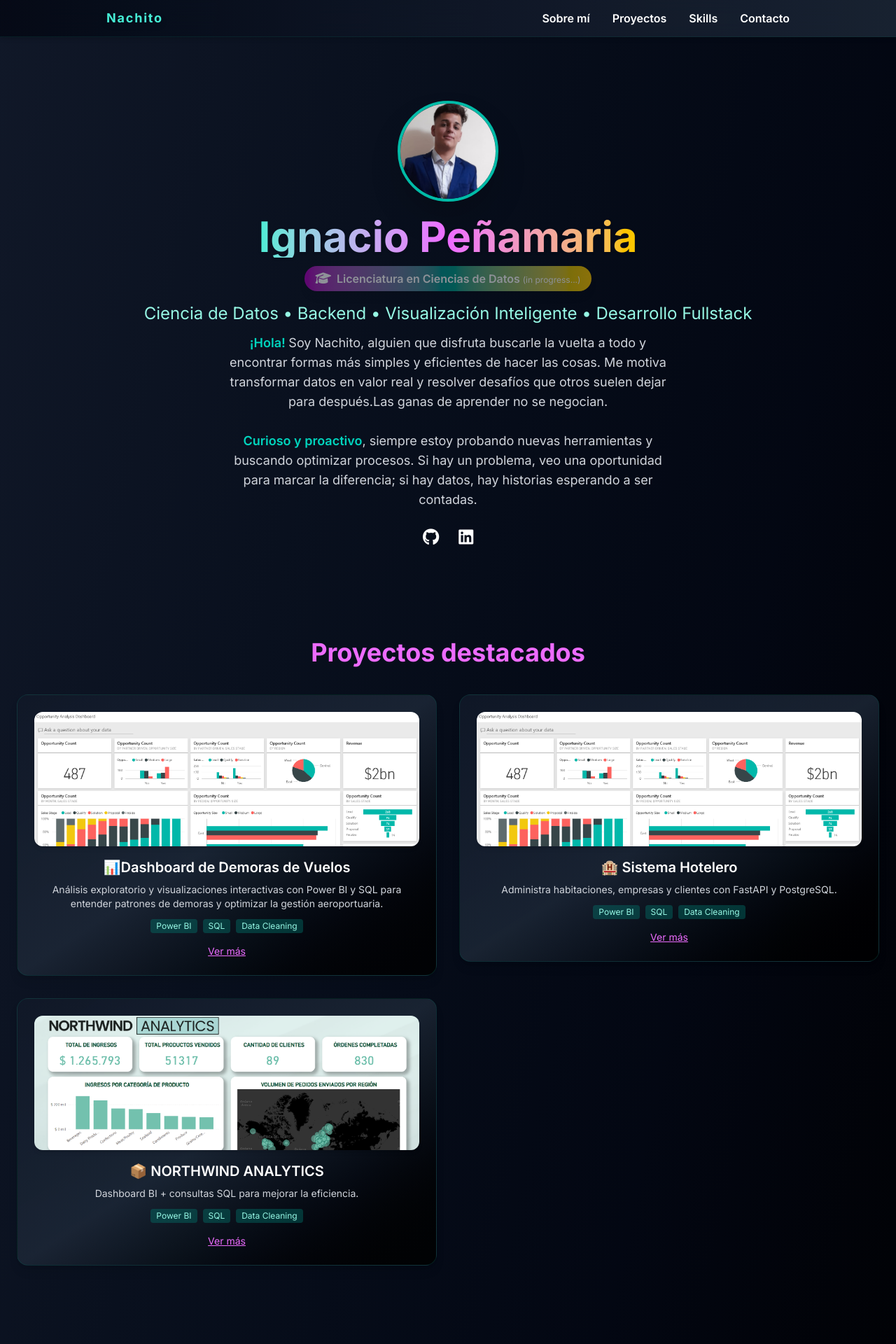
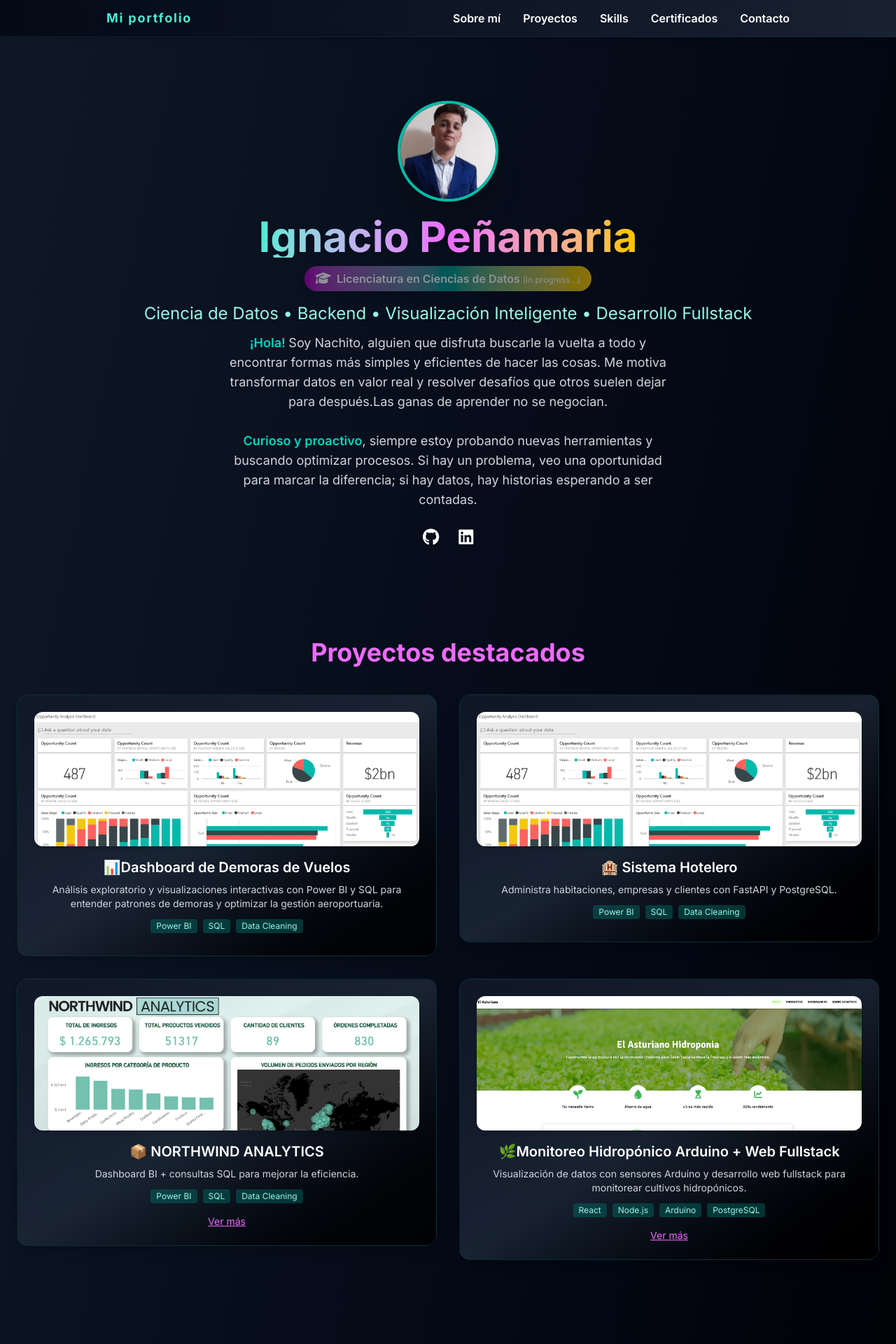
Before and after one commit to nachitoxx6262/mi-portfolio, a Next.js app: page / in a window 1280 px wide. Shown: the top 1920 px of the page at 70% size. Built offline with nearby package versions, Linux system fonts and the light colour scheme.

Commit message:
Refactor code structure for improved readability and maintainability

```diff
--- a/src/app/page.js
+++ b/src/app/page.js
@@ -26,7 +26,7 @@ const proyectos = [
     image: "/proyectos/dashboard_vuelos.png",
     slug: "dashboard-demoras-vuelos",
     tecnologias: ["Power BI", "SQL", "Data Cleaning"],
-    link: "https://tu-demo-o-repo.com",
+    //link: "https://tu-demo-o-repo.com",
   },
   {
     title: "🏨 Sistema Hotelero",
@@ -34,7 +34,7 @@ const proyectos = [
     image: "/proyectos/dashboard_vuelos.png",
     slug: "sistema-hotelero",
     tecnologias: ["Power BI", "SQL", "Data Cleaning"],
-    link: "https://tu-demo-o-repo.com",
+    //link: "https://tu-demo-o-repo.com",
   },
   {
     title: "📦 NORTHWIND ANALYTICS",
@@ -46,22 +46,23 @@ const proyectos = [
     //   link: "https://app.powerbi.com/view?r=eyJrIjoiZTA2ZGVjMGItNjE0Ny00MmZlLTg4YjgtODQyOWY0NmExYjU4IiwidCI6ImFhM2EwOTgzLTFmZTEtNDQxOC04NzJmLWNiYmZhOTA1ZjZlMyIsImMiOjR9"
     // },
     tecnologias: ["Power BI", "SQL", "Data Cleaning"],
-    link: "https://app.powerbi.com/view?r=eyJrIjoiZTA2ZGVjMGItNjE0Ny00MmZlLTg4YjgtODQyOWY0NmExYjU4IiwidCI6ImFhM2EwOTgzLTFmZTEtNDQxOC04NzJmLWNiYmZhOTA1ZjZlMyIsImMiOjR9",
+    link: "proyecto",
   },
-  // {
-  //   title: "🚀 Machine Learning Agrícola",
-  //   description: "Predicción de rendimiento de cultivos con regresión y redes neuronales.",
-  //   slug: "sistema-ml-agricola",
-  //   image: "/proyectos/dashboard_vuelos.png",
-  //   tecnologias: ["Power BI", "SQL", "Data Cleaning"],
-  //   link: "https://tu-demo-o-repo.com",
-  // },
+  {
+    title: "🌿Monitoreo Hidropónico Arduino + Web Fullstack",
+    description: "Visualización de datos con sensores Arduino y desarrollo web fullstack para monitorear cultivos hidropónicos.",
+    slug: "sistema-ml-agricola",
+    image: "/proyectos/hidroponic.png",
+    tecnologias: ["React", "Node.js", "Arduino", "PostgreSQL"],
+    link: "https://hidroponic.vercel.app/",
+  },
 ]
 
 export default function Home() {
   const aboutRef = useRef(null)
   const skillsRef = useRef(null)
   const proyectosRef = useRef(null)
+  const certificadosRef = useRef(null)
   const contactoRef = useRef(null)
 
   const scrollTo = (ref) => ref.current.scrollIntoView({ behavior: "smooth" })
@@ -74,6 +75,7 @@ export default function Home() {
         aboutRef={aboutRef}
         proyectosRef={proyectosRef}
         skillsRef={skillsRef}
+        certificadosRef={certificadosRef}
         contactoRef={contactoRef}
       />
 
@@ -200,7 +202,9 @@ export default function Home() {
         </div>
       </SectionFadeIn>
 
+      <SectionFadeIn refProp={certificadosRef}>
         <Certificados />
+      </SectionFadeIn>
 
       {/* Contacto */}
       <SectionFadeIn refProp={contactoRef}>
@@ -277,7 +281,7 @@ function Card({ title, description, image, embed, slug, tecnologias, link }) {
       )}
       {link && (
         <Link
-          href={`/proyectos/${slug}`}
+          href={link === "proyecto" ? `/proyectos/${slug}` : link}
           className="mt-2 text-fuchsia-400 hover:text-teal-300 underline text-sm"
         >
           Ver más
--- a/src/components/Navbar.js
+++ b/src/components/Navbar.js
@@ -1,13 +1,14 @@
 import { useState } from "react";
 import { motion, AnimatePresence } from "framer-motion";
 
-function Navbar({ scrollTo, aboutRef, skillsRef, proyectosRef, contactoRef }) {
+function Navbar({ scrollTo, aboutRef, skillsRef, proyectosRef,certificadosRef, contactoRef }) {
     const [open, setOpen] = useState(false);
 
     const links = [
         { label: "Sobre mí", ref: aboutRef },
         { label: "Proyectos", ref: proyectosRef },
         { label: "Skills", ref: skillsRef },
+        { label: "Certificados", ref: certificadosRef },
         { label: "Contacto", ref: contactoRef },
     ];
 
@@ -20,7 +21,7 @@ function Navbar({ scrollTo, aboutRef, skillsRef, proyectosRef, contactoRef }) {
         <nav className="fixed w-full z-50 bg-gradient-to-r from-gray-950/80 via-gray-900/80 to-gray-800/80 shadow-md border-b border-teal-900/30 backdrop-blur-md">
             <div className="flex justify-between items-center px-6 py-3 max-w-5xl mx-auto">
                 <span className="font-bold text-lg tracking-widest text-teal-300 drop-shadow-lg">
-                    Nachito
+                    Mi portfolio
                 </span>
 
                 {/* Desktop menu */}
```
Also changed, not shown: public/proyectos/hidroponic.png (added).
